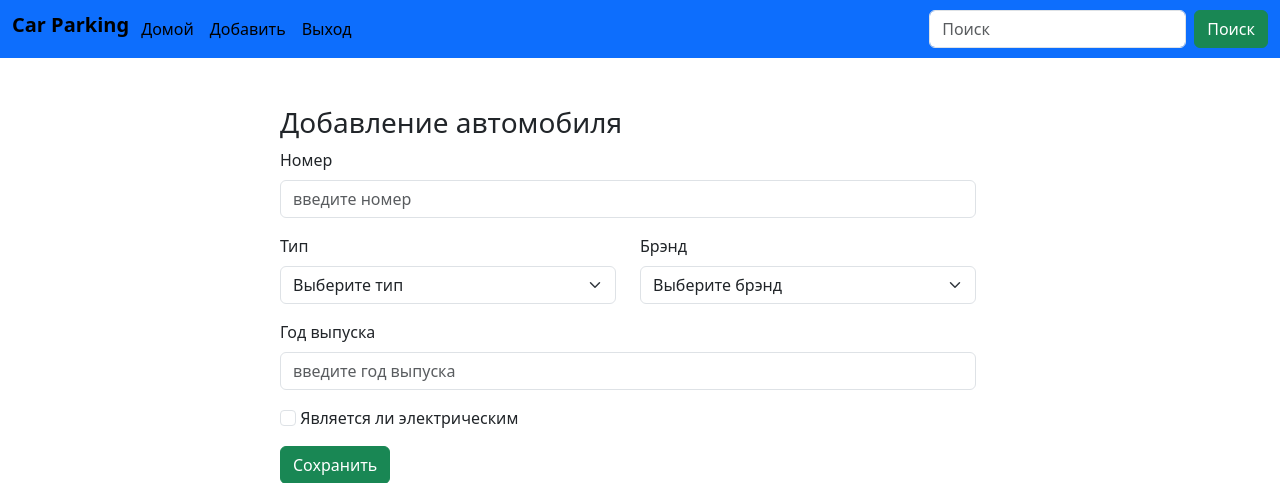
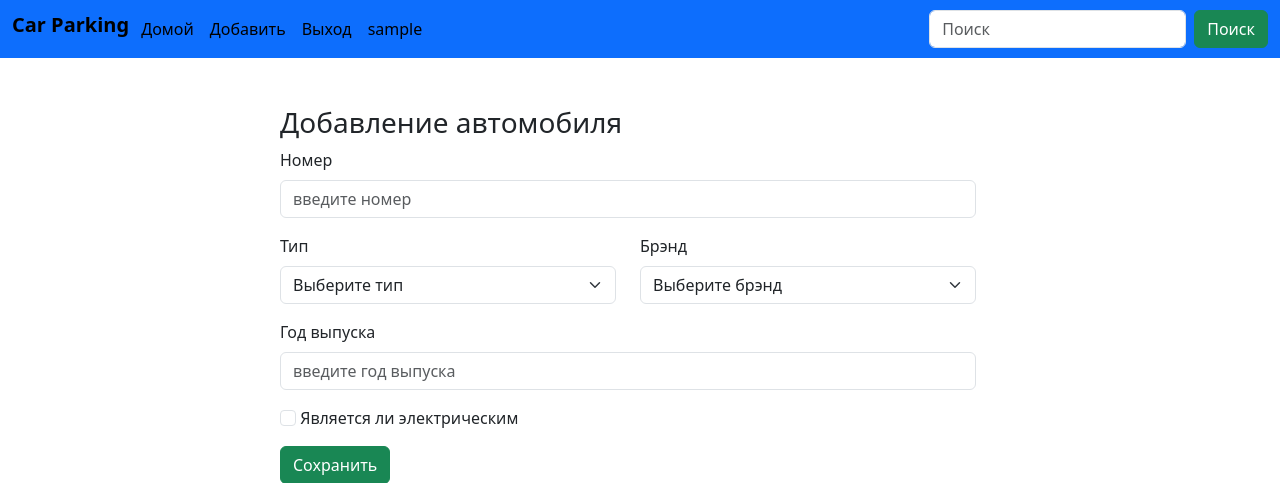
Before and after one commit to SpacecapsAlex/CarParking, a Django app: page /auto-park/add-car/ in a window 1280 px wide. Shown: the top 483 px of the page. Run offline with Django 5.2, Linux system fonts and the light colour scheme; the visitor is signed in with stand-in values (Sample User, id 1); data that the repository does not hold is empty.

Commit message:
Add username display and adjust logout button condition
The user interface has been updated to now display the current logged-in user's username. The presentation of the logout button has also been adjusted and is now enabled only when a user is authenticated, in order to improve user experience and clarity.

```diff
--- a/autopark/templates/autopark/master.html
+++ b/autopark/templates/autopark/master.html
@@ -25,9 +25,11 @@
             {% if not user.is_authenticated %}
             <a class="nav-link active col" aria-current="page" href="{% url 'login_user' %}">Вход</a>
             <a class="nav-link active col" aria-current="page" href="{% url 'signup' %}">Регистрация</a>
+            {% else %}
+            <a class="nav-link active col" aria-current="page" href="{% url 'logout_user' %}">Выход</a>
             {% endif %}
             {% if user.is_authenticated %}
-            <a class="nav-link active col" aria-current="page" href="{% url 'logout_user' %}">Выход</a>
+            <a class="nav-link active col" aria-current="page" href="">{{ user.username }}</a>
             {% endif %}
           </li>
         </ul>
```
